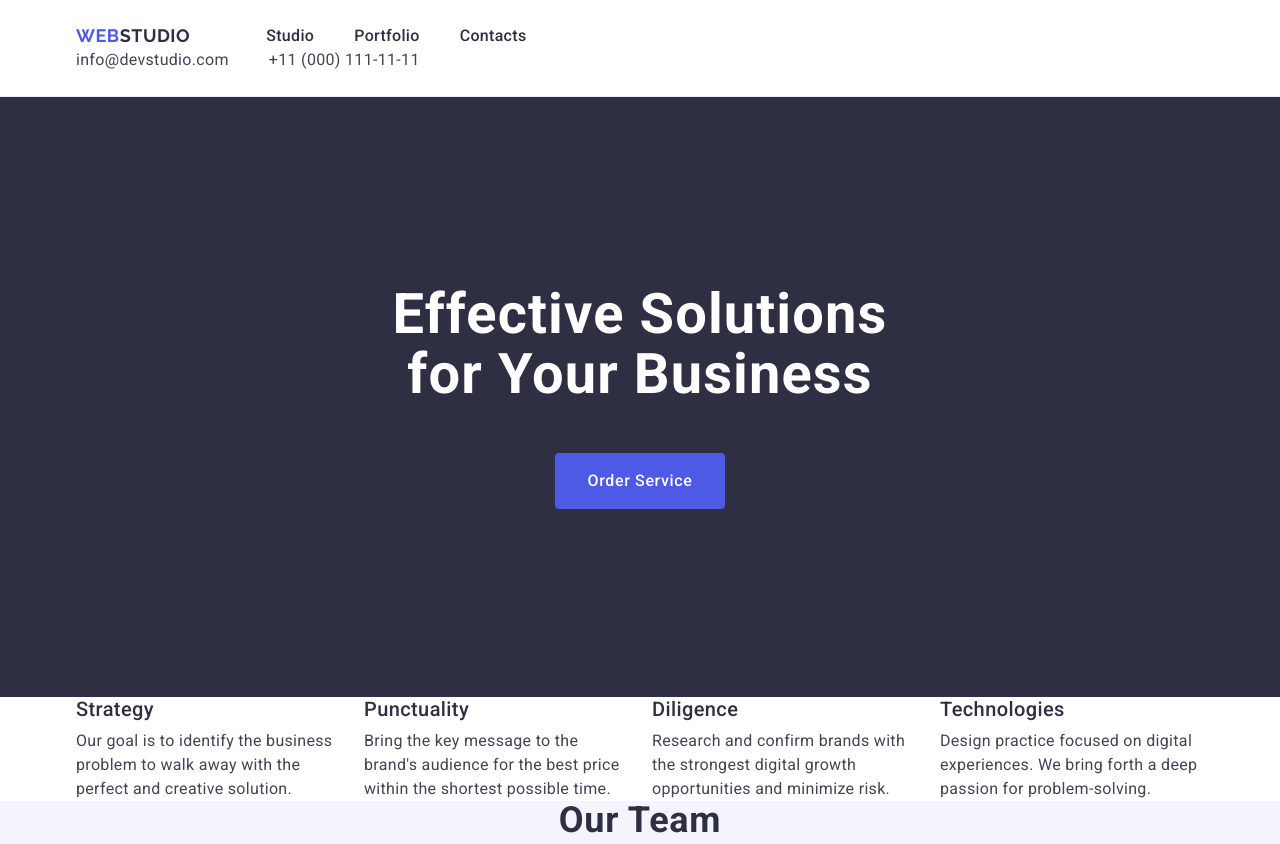
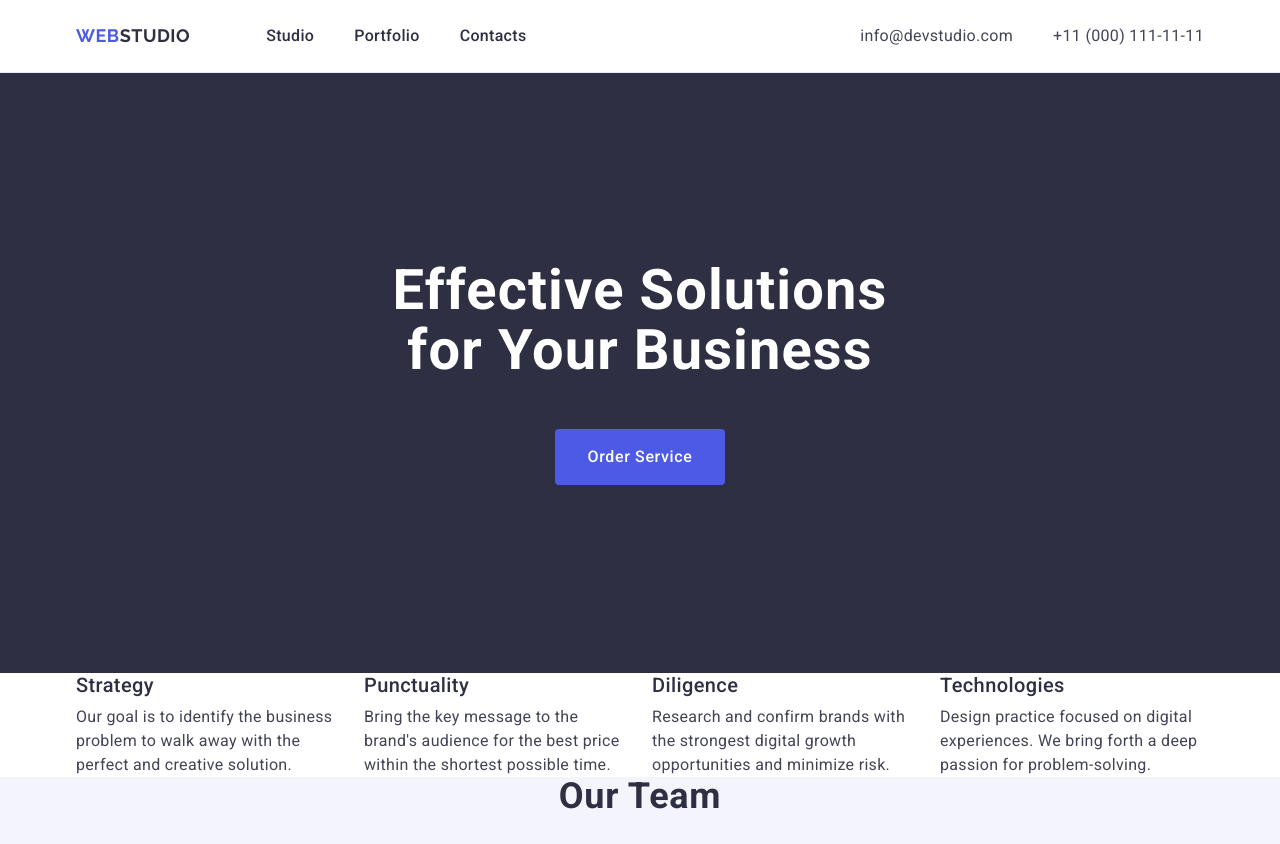
Before and after one commit to Viacheslavkin32/goit-markup-hw-03, a plain HTML site: page index.html in a window 1280 px wide. Shown: the top 844 px of the page. Drawn offline with nearby package versions, Linux system fonts and the light colour scheme.

Commit message:
зміни в css

```diff
--- a/css/style.css
+++ b/css/style.css
@@ -20,6 +20,11 @@ body {
   width: 1158px;
   margin: 0 auto;
   padding: 0 15px;
+}
+
+.header-container {
+  display: flex;
+  align-items: center;
 }
 
 a {
@@ -70,6 +75,7 @@ ul {
   font-weight: 500;
   line-height: 1.5;
   letter-spacing: 0.02em;
+  padding: 24px 0;
 }
 
 .nav-link:hover,
@@ -96,6 +102,7 @@ ul {
   line-height: 1.5;
   letter-spacing: 0.02em;
   color: #434455;
+  padding: 24px 0;
 }
 
 .contacts-link:hover,
@@ -136,6 +143,8 @@ ul {
   padding: 16px 32px;
   border-radius: 4px;
   min-width: 169px;
+  display: block;
+  margin: 0 auto;
 }
 
 .hero-button:hover,
--- a/index.html
+++ b/index.html
@@ -16,7 +16,7 @@
 
 <body>
   <header class="header">
-    <div class="container">
+    <div class="container header-container">
       <nav class="navigation">
         <a href="./index.html" class="logo-navigation">Web<span class="logo-accent">Studio</span></a>
         <ul class="menu">
```
